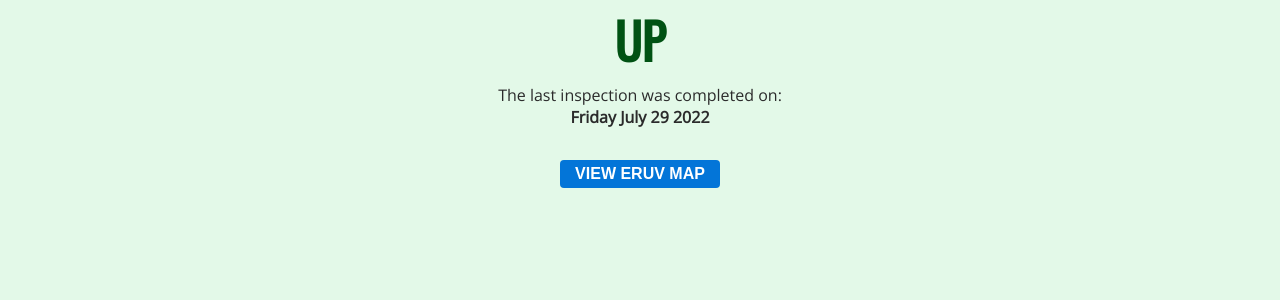
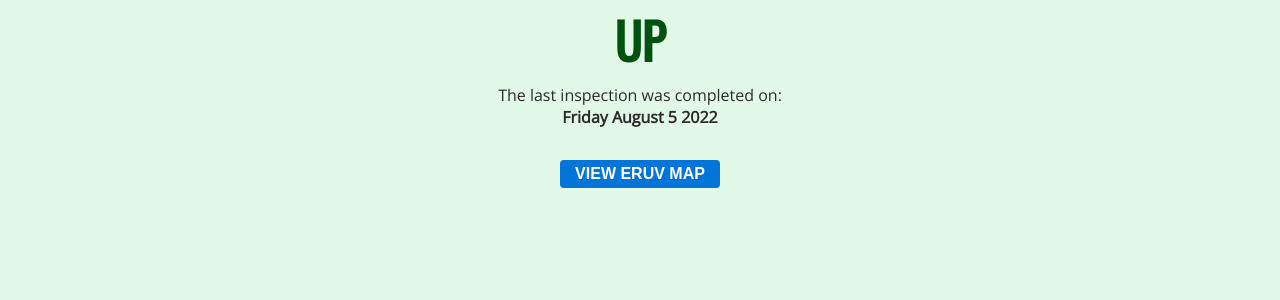
Before and after one commit to MisterGlass/eiruv, a Jekyll site: the page built from docs/index.md, in a window 1280 px wide. Shown: the part 132-432 px from the top of the page. Built offline with Jekyll 4.4.1, drawn with Linux system fonts in a browser that asks for light colours; our own code applies the rules of GitHub Pages for plain Markdown files.

Commit message:
Update eruv_status.yml

```diff
--- a/docs/_data/eruv_status.yml
+++ b/docs/_data/eruv_status.yml
@@ -1,3 +1,3 @@
 status: "Up"
-date: "Friday July 29 2022"
+date: "Friday August 5 2022"
 details: ""
```
